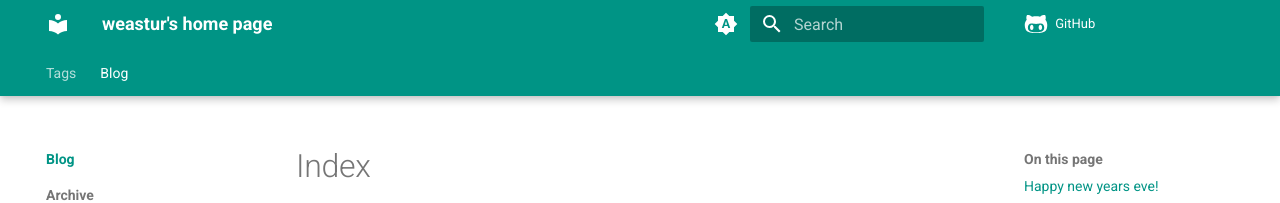
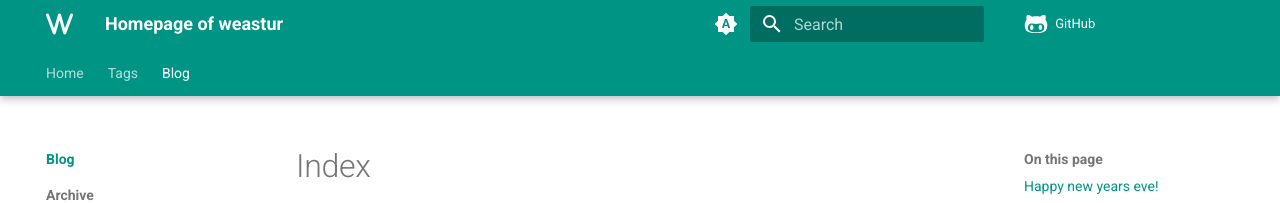
Before and after one commit to weastur/home, an MkDocs documentation site: the page built from docs/blog/index.md, in a window 1280 px wide. Shown: the top 203 px of the page. Built offline with MkDocs 1.6.1 and Material for MkDocs 9.7.7, drawn with Linux system fonts in a browser that asks for light colours; plug-ins that fetch from the network failed and are left out.

Commit message:
Add logo/favicon

```diff
--- a/mkdocs.yml
+++ b/mkdocs.yml
@@ -1,4 +1,4 @@
-site_name: weastur's home page
+site_name: Homepage of weastur
 site_url: https://weastur.com
 repo_url: https://github.com/weastur
 repo_name: GitHub
@@ -42,6 +42,7 @@ plugins:
         - categories
         - tags
 nav:
+  - Home: index.md
   - tags.md
   - Blog:
       - blog/index.md
@@ -119,8 +120,10 @@ extra_javascript:
 theme:
   name: material
   language: en
+  favicon: favicon.png
   icon:
     repo: fontawesome/brands/github-alt
+    logo: fontawesome/solid/w
     tag:
       linux: fontawesome/brands/linux
       python: fontawesome/brands/python
```
Also changed, not shown: 1 other file.
